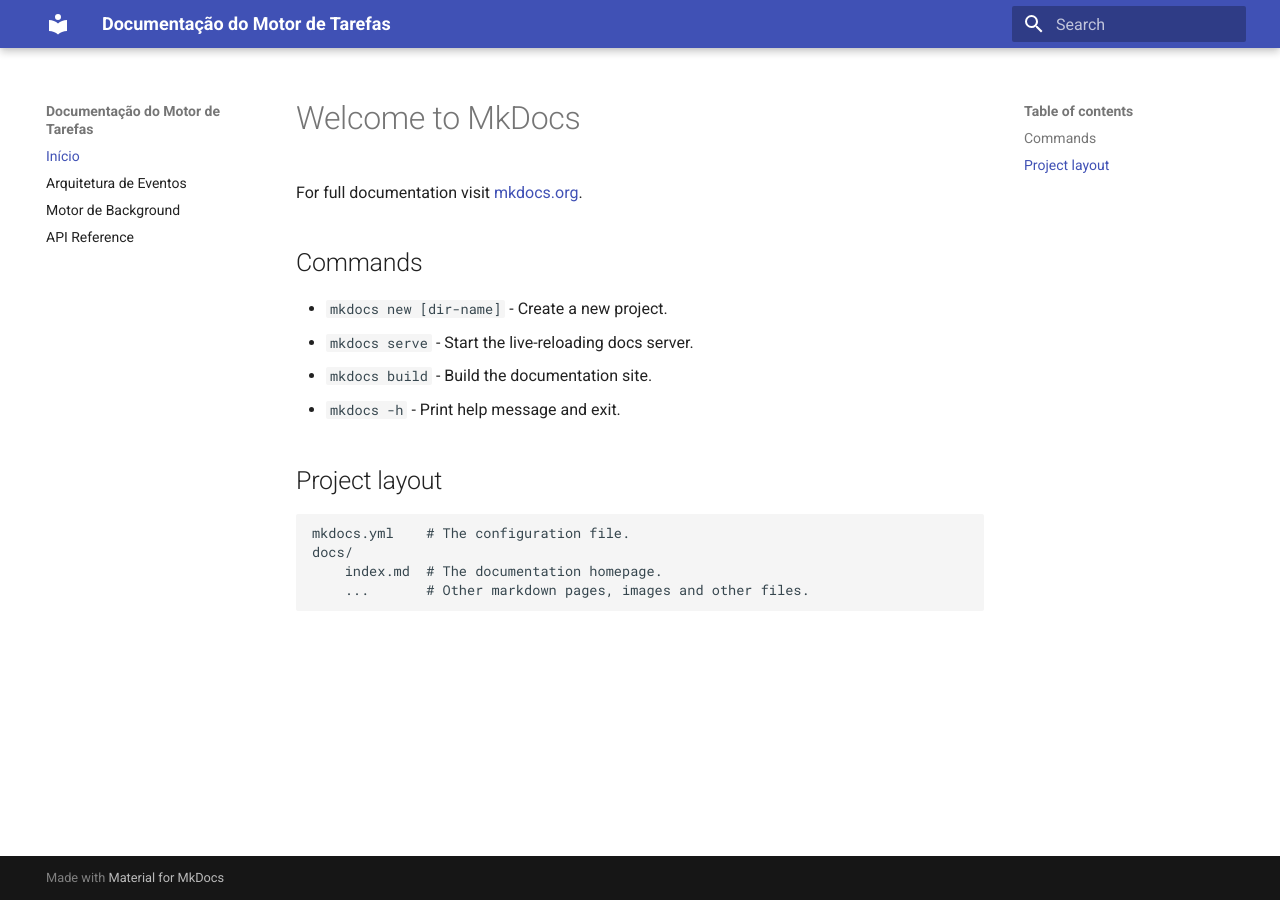
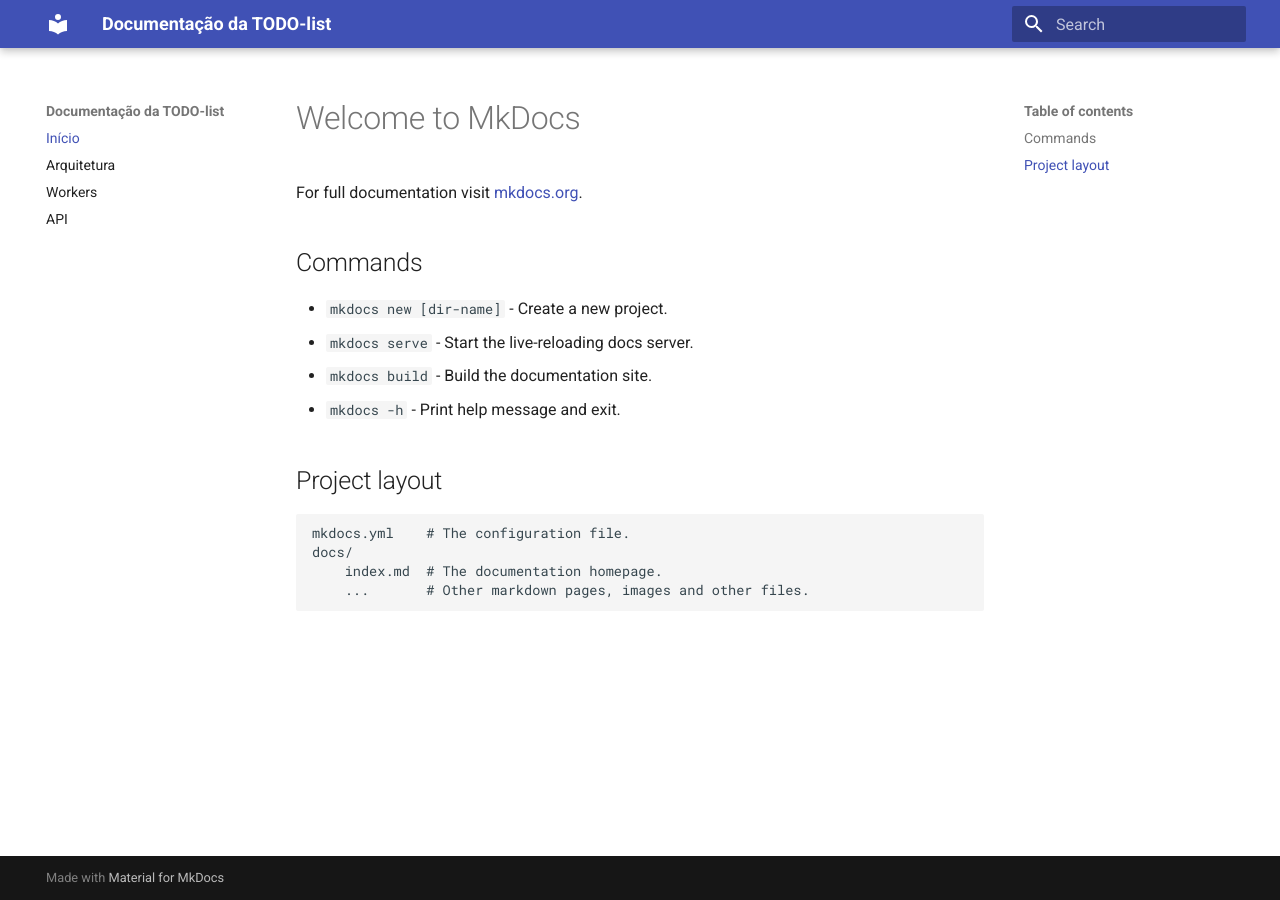
Before and after one commit to gabrieldev131/TODO-list, an MkDocs documentation site: the page built from docs/index.md, in a window 1280 px wide. Built offline with MkDocs 1.6.1 and Material for MkDocs 9.7.7, drawn with Linux system fonts in a browser that asks for light colours.

Commit message:
testing mkdocs

```diff
--- a/mkdocs.yml
+++ b/mkdocs.yml
@@ -1,4 +1,6 @@
-site_name: Documentação do Motor de Tarefas
+site_name: Documentação da TODO-list
+site_url: https://gabrieldev131.github.io/TODO-list/
+
 theme:
   name: material
   palette:
@@ -6,6 +8,6 @@
 
 nav:
   - Início: index.md
-  - Arquitetura de Eventos: arquitetura.md
-  - Motor de Background: workers.md
-  - API Reference: api.md
+  - Arquitetura: arquitetura.md
+  - Workers: workers.md
+  - API: api.md
```
